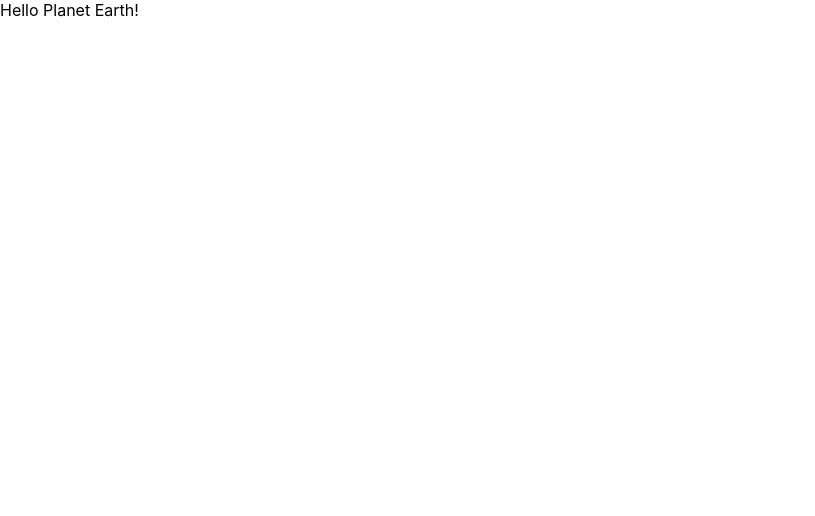
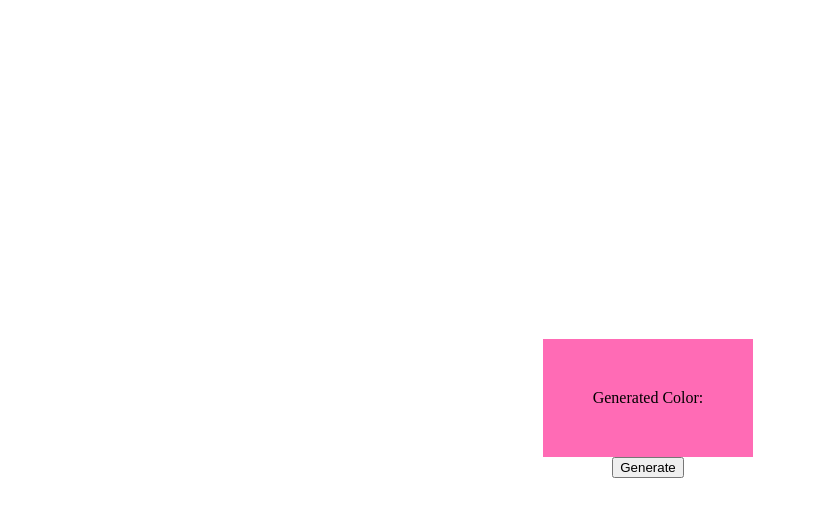
Before and after one commit to bdefner/react-random-color-generator, a React (Create React App) app: page / in a window 1280 px wide. Shown: the top 516 px of the page, without its empty margins (0-815 px from the left). Built offline with nearby package versions, Linux system fonts and the light colour scheme.

Commit message:
Generate tags and layout
all tags needed for the basic tasks: div with backgroundColor and button

```diff
--- a/src/App.css
+++ /dev/null
@@ -1,13 +0,0 @@
-body {
-  margin: 0;
-  font-family: -apple-system, BlinkMacSystemFont, 'Segoe UI', 'Roboto', 'Oxygen',
-    'Ubuntu', 'Cantarell', 'Fira Sans', 'Droid Sans', 'Helvetica Neue',
-    sans-serif;
-  -webkit-font-smoothing: antialiased;
-  -moz-osx-font-smoothing: grayscale;
-}
-
-code {
-  font-family: source-code-pro, Menlo, Monaco, Consolas, 'Courier New',
-    monospace;
-}
--- a/src/App.js
+++ b/src/App.js
@@ -1,7 +1,29 @@
-import './App.css';
-
 function App() {
-  return <div>Hello Planet Earth!</div>;
+  return (
+    <div
+      style={{
+        width: '100vw',
+        height: '100vh',
+        display: 'flex',
+        flexDirection: 'column',
+        justifyContent: 'center',
+        alignItems: 'center',
+      }}
+    >
+      <div
+        style={{
+          padding: '50px',
+          backgroundColor: '#ff6bb5',
+          display: 'flex',
+          flexDirection: 'column',
+          justifyContent: 'center',
+        }}
+      >
+        Generated Color:
+      </div>
+      <button>Generate</button>
+    </div>
+  );
 }
 
 export default App;
--- a/src/index.js
+++ b/src/index.js
@@ -1,4 +1,3 @@
-import './App.css';
 import React from 'react';
 import ReactDOM from 'react-dom/client';
 import App from './App';
```
Also changed, not shown: 1 other file (tests, documents, lock files or other folders).
